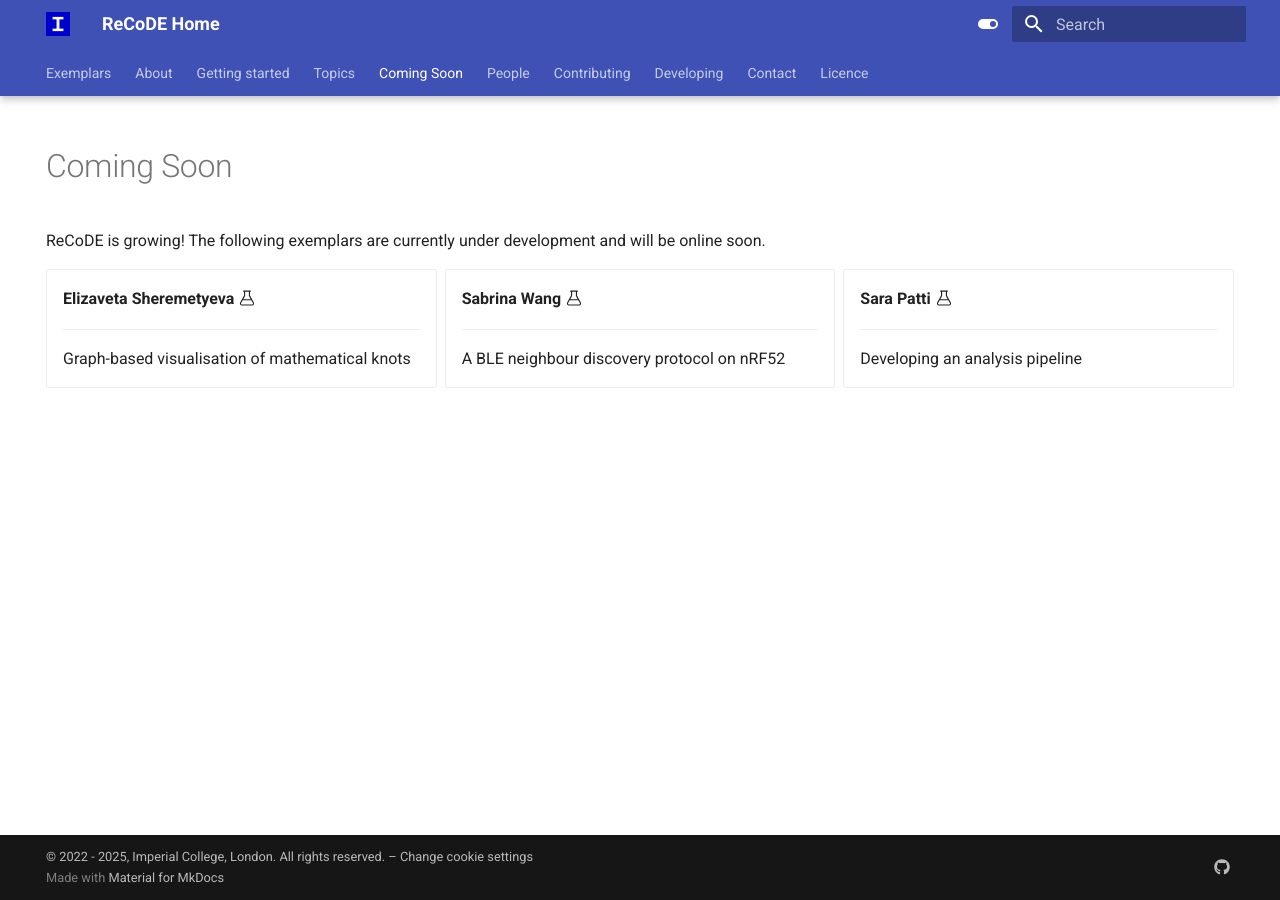
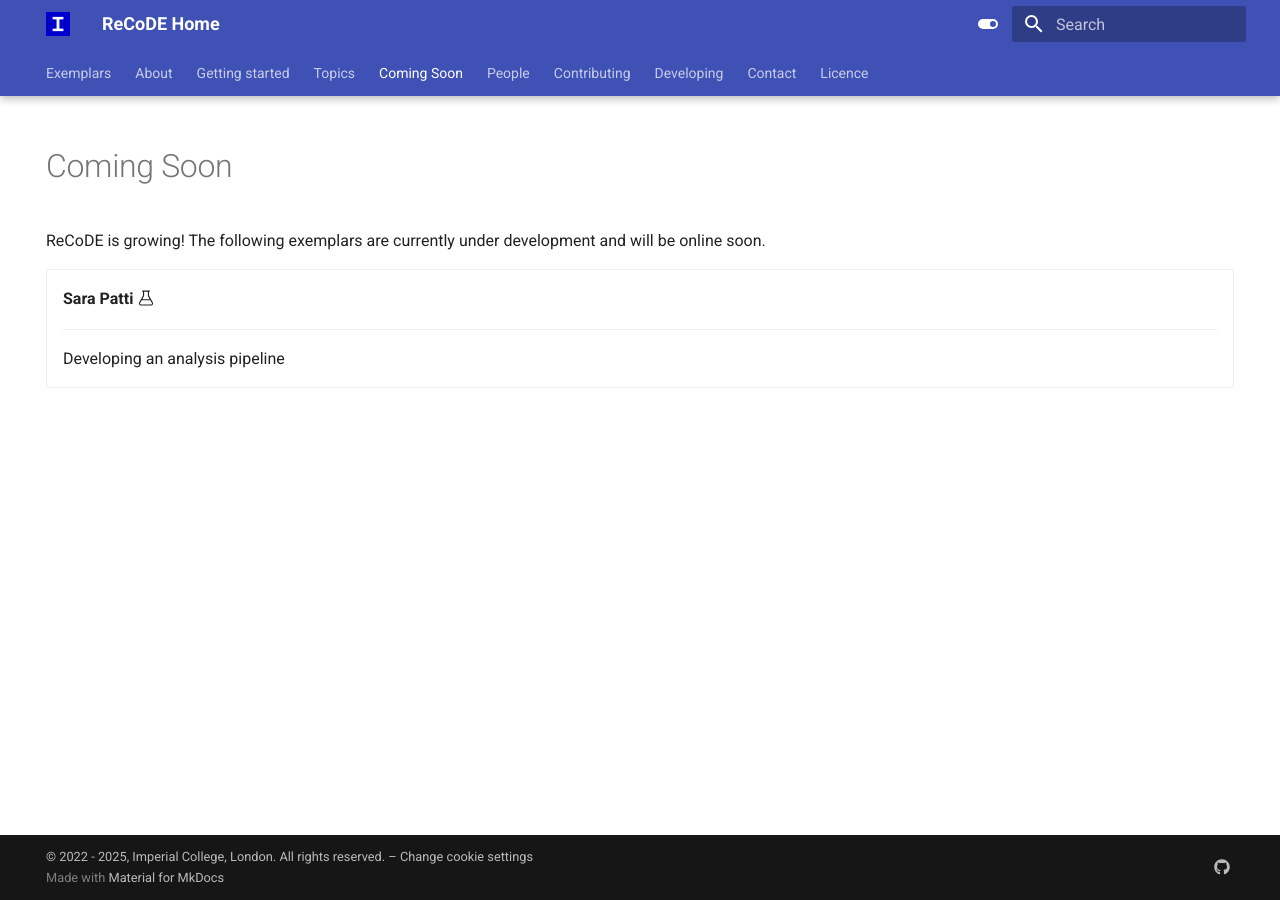
Before and after one commit to ImperialCollegeLondon/ReCoDE-home, an MkDocs documentation site: the page built from docs/coming-soon.md, in a window 1280 px wide. Built offline with MkDocs 1.6.1 and Material for MkDocs 9.7.7, drawn with Linux system fonts in a browser that asks for light colours.

Commit message:
feat: update coming soon

```diff
--- a/docs/coming-soon.md
+++ b/docs/coming-soon.md
@@ -11,16 +11,6 @@ ReCoDE is growing! The following exemplars are currently under development and w
 
 <div class="grid cards" markdown>
 
--  __Elizaveta Sheremetyeva__ :octicons-beaker-24:
-
-    ---
-    Graph-based visualisation of mathematical knots
-
--  __Sabrina Wang__ :octicons-beaker-24:
-
-    ---
-    A BLE neighbour discovery protocol on nRF52
-
 -  __Sara Patti__ :octicons-beaker-24:
 
     ---
```
